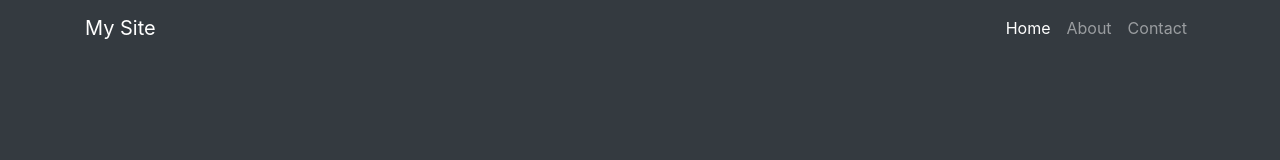
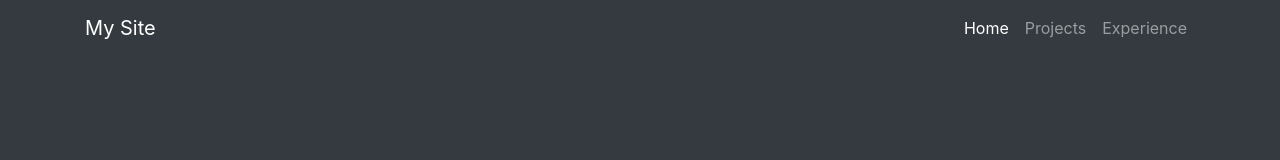
Before and after one commit to 136ms/bootstrap_portfolio_using_chatgpt, a plain HTML site: page index.html in a window 1280 px wide. Shown: the top 160 px of the page. Drawn offline with nearby package versions, Linux system fonts and the light colour scheme.

Commit message:
[master] added ids to sections

```diff
--- a/index.html
+++ b/index.html
@@ -40,10 +40,10 @@ NAVBAR
                     <a class="nav-link" href="#">Home</a>
                 </li>
                 <li class="nav-item">
-                    <a class="nav-link" href="#">About</a>
+                    <a class="nav-link" href="#projects">Projects</a>
                 </li>
                 <li class="nav-item">
-                    <a class="nav-link" href="#">Contact</a>
+                    <a class="nav-link" href="#experience">Experience</a>
                 </li>
             </ul>
         </div>
@@ -70,7 +70,7 @@ HERO SECTION
 SHOW OFF SECTION
 -->
 
-<section class="bg-dark text-white pt-5 pb-5">
+<section class="bg-dark text-white pt-5 pb-5" id="projects">
     <div class="container mt-5">
         <div class="row">
             <div class="col-md-12">
@@ -201,7 +201,7 @@ SHOW OFF SECTION
 EXPERIENCE SECTION
 -->
 
-<section class="pt-5 pb-5">
+<section class="pt-5 pb-5" id="experience">
     <div class="container">
         <div class="row">
             <div class="col-md-12">
```
